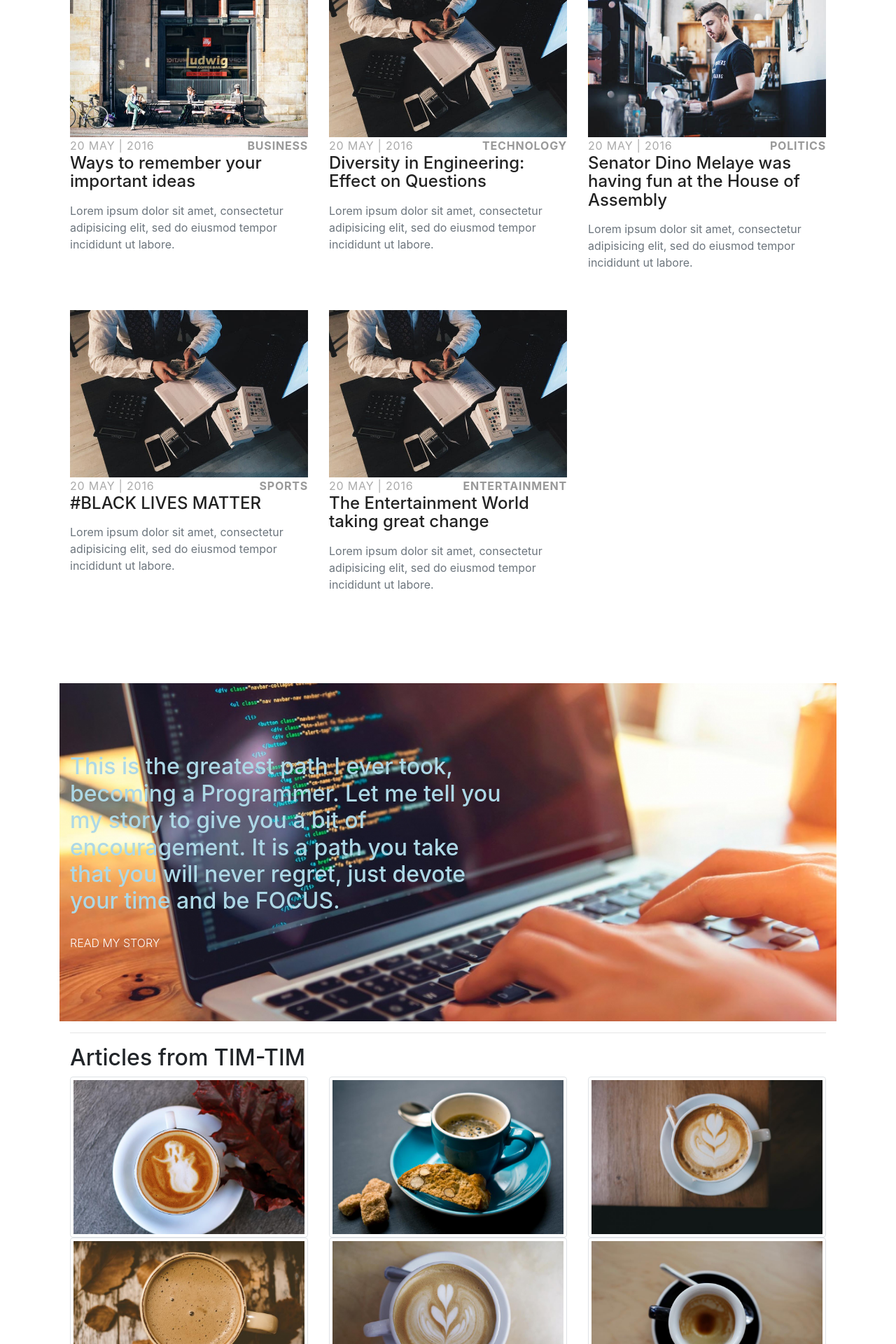
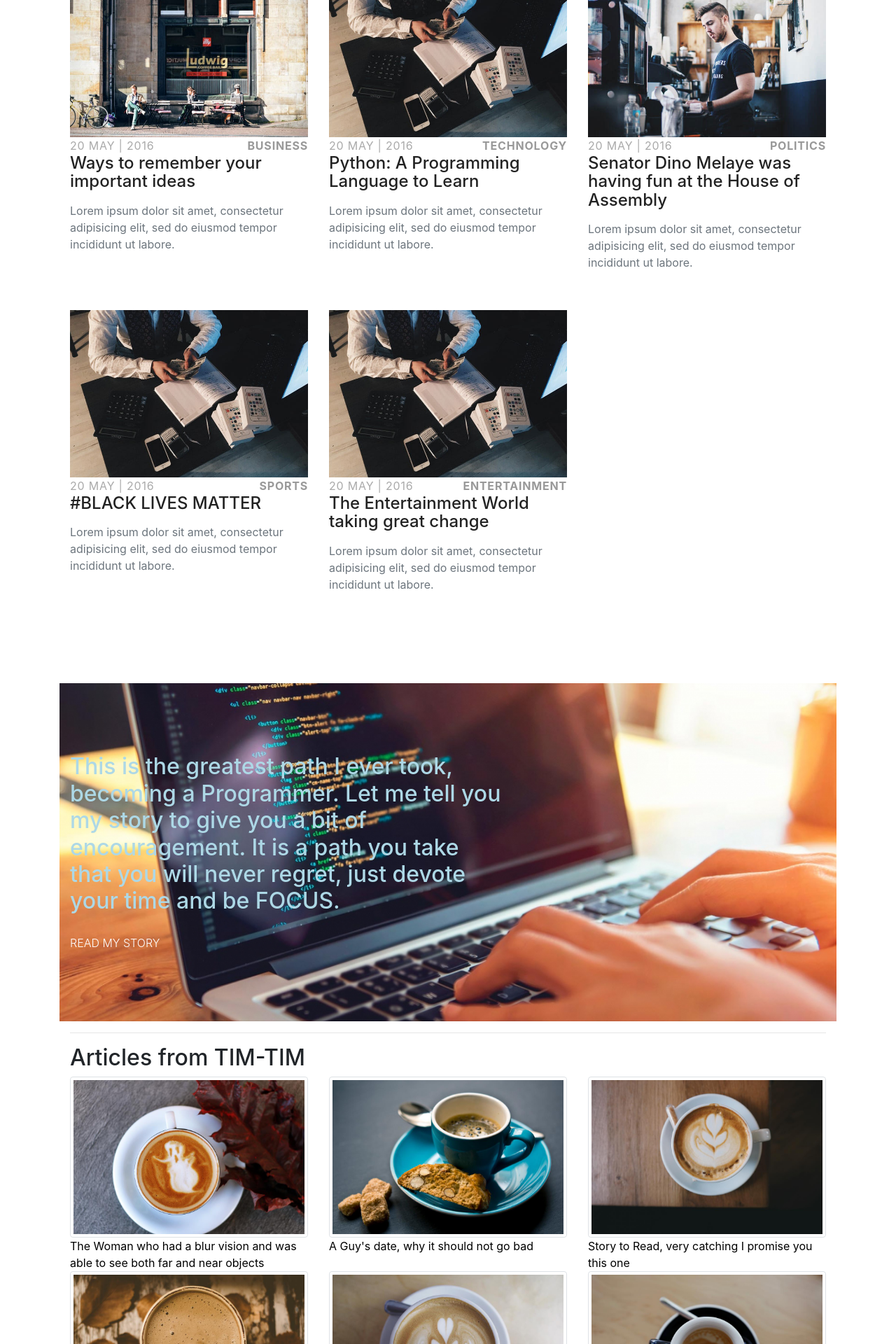
Before and after one commit to sirnusi/django-deployment-example, a Django app: page / in a window 1280 px wide. Shown: the part 680-2600 px from the top of the page at 70% size. Run offline with Django 3.2, Linux system fonts and the light colour scheme; some libraries are stand-ins or nearby versions.

Commit message:
initial commit

```diff
--- a/blogapp/templates/blog_application/index.html
+++ b/blogapp/templates/blog_application/index.html
@@ -49,7 +49,7 @@
   <div class="container">
     <header>
       <h2>Latest from the blog</h2>
-      <p class="text-big">Lorem ipsum dolor sit amet, consectetur adipisicing elit.</p>
+      <p class="text-big">We have the latest posts from each categories</p>
     </header>
     <div class="row">
       <div class="post col-md-4">
@@ -70,7 +70,7 @@
             <div class="date">20 May | 2016</div>
             <div class="category"><a href="#">Technology</a></div>
           </div><a href="post.html">
-            <h3 id="specialone" class="h4">Diversity in Engineering: Effect on Questions</h3></a>
+            <h3 id="specialone" class="h4">Python: A Programming Language to Learn</h3></a>
           <p class="text-muted">Lorem ipsum dolor sit amet, consectetur adipisicing elit, sed do eiusmod tempor incididunt ut labore.</p>
         </div>
       </div>
@@ -128,12 +128,12 @@
   <hr>
   <h2>Articles from TIM-TIM</h2>
   <div class="row">
-    <div class="col-lg-4 col-md-6 col-sm-6 thumbnail"><img class="img-thumbnail img-fluid" src="{% static 'images/coffee1.jpg' %}"></div>
-    <div class="col-lg-4 col-md-6 col-sm-6 thumbnail"><img class="img-thumbnail img-fluid" src="{% static 'images/coffee2.jpg' %}"></div>
-    <div class="col-lg-4 col-md-6 col-sm-6 thumbnail"><img class="img-thumbnail img-fluid" src="{% static 'images/coffee3.jpg' %}"></div>
-    <div class="col-lg-4 col-md-6 col-sm-6 thumbnail"><img class="img-thumbnail img-fluid" src="{% static 'images/coffee4.jpg' %}"></div>
-    <div class="col-lg-4 col-md-6 col-sm-6 thumbnail"><img class="img-thumbnail img-fluid" src="{% static 'images/coffee5.jpg' %}"></div>
-    <div class="col-lg-4 col-md-6 col-sm-6 thumbnail"><img class="img-thumbnail img-fluid" src="{% static 'images/coffee6.jpg' %}"></div>
+    <div class="col-lg-4 col-md-6 col-sm-6 thumbnail"><a style="color: black;" href="#"><img class="img-thumbnail img-fluid" src="{% static 'images/coffee1.jpg' %}">The Woman who had a blur vision and was able to see both far and near objects</a></div>
+    <div class="col-lg-4 col-md-6 col-sm-6 thumbnail"><a style="color: black;" href="#"><img class="img-thumbnail img-fluid" src="{% static 'images/coffee2.jpg' %}">A Guy's date, why it should not go bad</a></div>
+    <div class="col-lg-4 col-md-6 col-sm-6 thumbnail"><a style="color: black;" href="#"><img class="img-thumbnail img-fluid" src="{% static 'images/coffee3.jpg' %}">Story to Read, very catching I promise you this one</a></div>
+    <div class="col-lg-4 col-md-6 col-sm-6 thumbnail"><a style="color: black;" href="#"><img class="img-thumbnail img-fluid" src="{% static 'images/coffee4.jpg' %}">Taken out and she messed up</a></div>
+    <div class="col-lg-4 col-md-6 col-sm-6 thumbnail"><a style="color: black;" href="#"><img class="img-thumbnail img-fluid" src="{% static 'images/coffee5.jpg' %}">Your cousin fought her ex on his behalf</a></div>
+    <div class="col-lg-4 col-md-6 col-sm-6 thumbnail"><a style="color: black;" href="#"><img class="img-thumbnail img-fluid" src="{% static 'images/coffee6.jpg' %}">10 Programming Secrets for Self-taught programmers</a></div>
   </div>
 </div>
 
```
